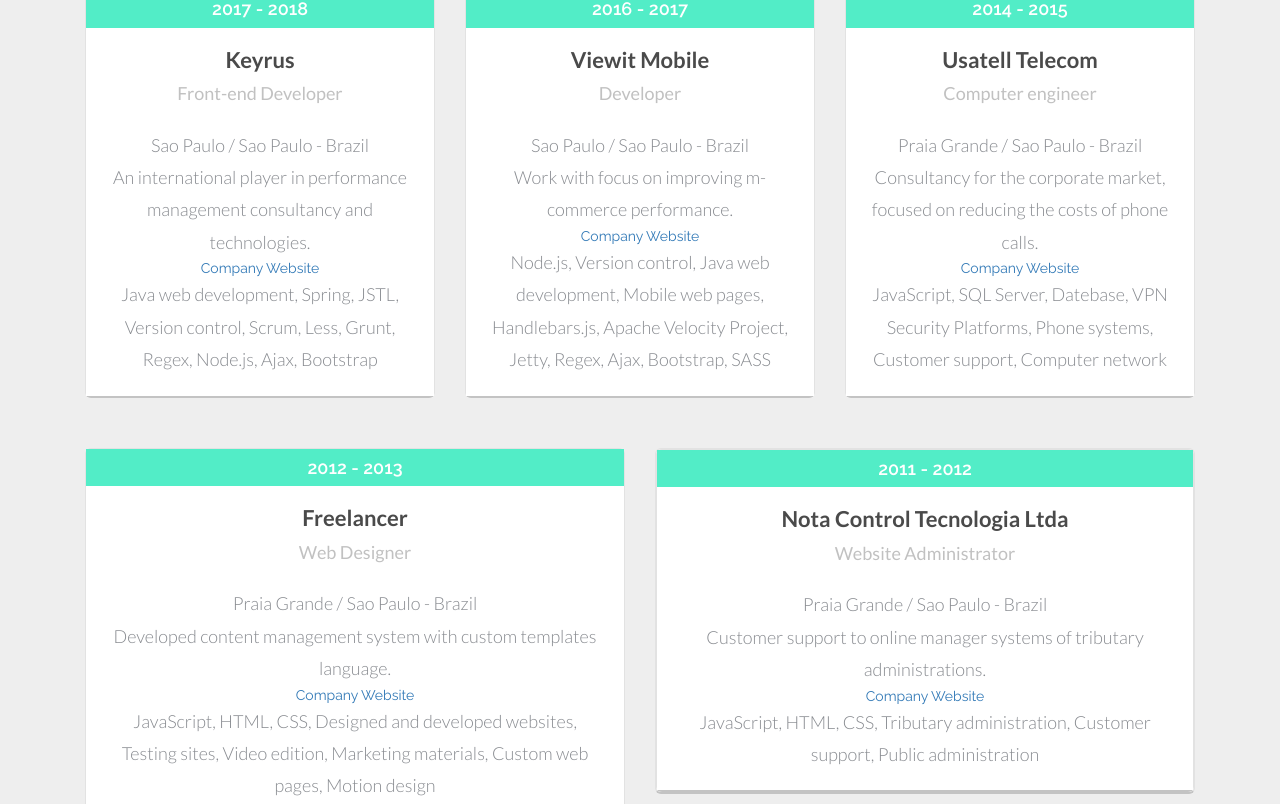
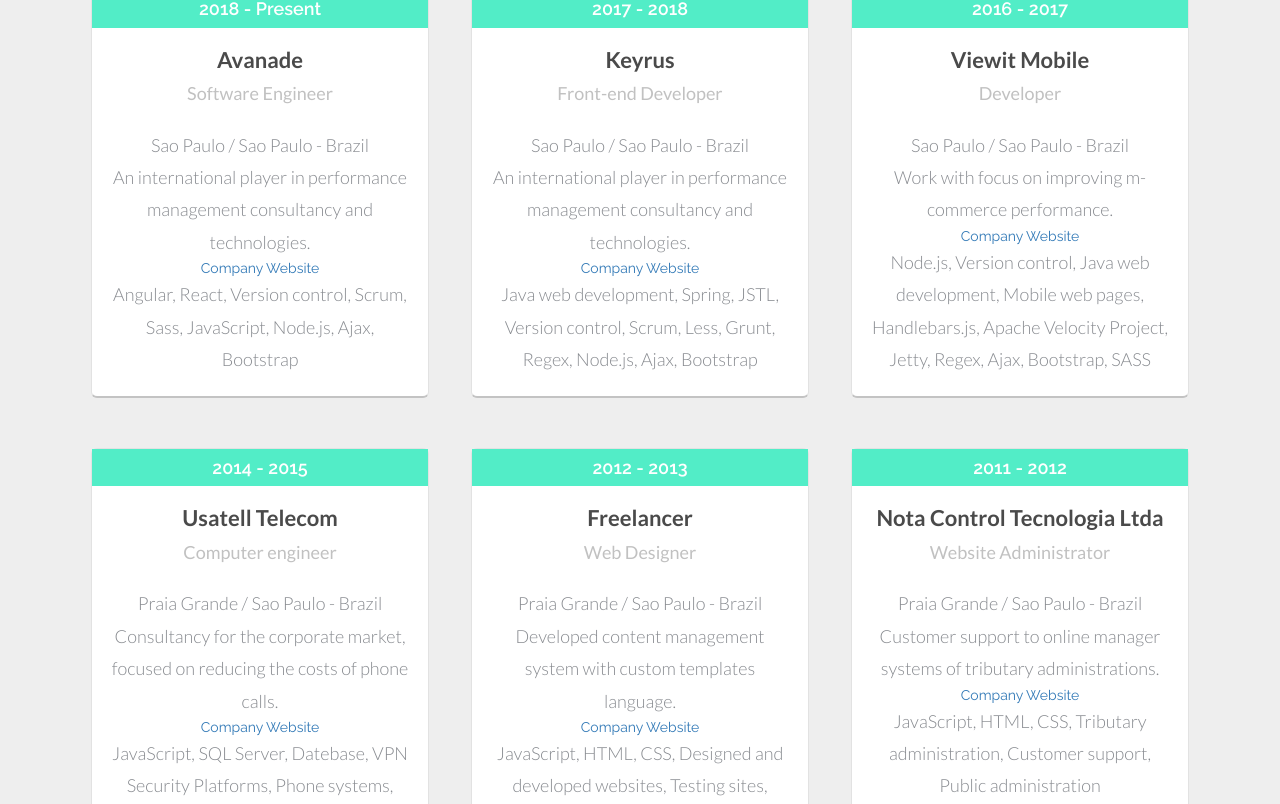
Before and after one commit to diegochagas/diegochagas.github.io, a React (Create React App) app: page / in a window 1280 px wide. Shown: the part 2916-3720 px from the top of the page. Built offline with nearby package versions, Linux system fonts and the light colour scheme.

Commit message:
Change semantic to HTML5 and update function to show job list

```diff
--- a/src/App.js
+++ b/src/App.js
@@ -17,7 +17,7 @@
 class App extends Component {
   render() {
     return (
-      <div className="App">
+      <article>
         <Header/>
         <About/>
         <Skills/>
@@ -27,7 +27,7 @@
         <Contact/>
         <Resume/>
         <Footer/>
-      </div>
+      </article>
     );
   }
 }
--- a/src/components/about.js
+++ b/src/components/about.js
@@ -14,7 +14,7 @@
 
 	render(){
 		return(
-			<div className="about-me">
+			<section className="about-me">
 				<div className="about text-center" id="about">
 					<div className="container">
 						<h3>ABOUT ME</h3>
@@ -39,7 +39,7 @@
 					</div>
 				</div>
 				<div className="about-back"></div>
-			</div>
+			</section>
 		);
 	}
 }
--- a/src/components/contact.js
+++ b/src/components/contact.js
@@ -3,7 +3,7 @@
 
 export default function Contact(){
 	return(
-		<div className="contact-div">
+		<section className="contact-div">
 			<div className="contact" id="contact">
 				<div className="container">
 					<div className="contact-info text-center">
@@ -27,6 +27,6 @@
 				</div>
 			</div>
 			<div className="footer-top"></div>
-		</div>
+		</section>
 	);
 }
--- a/src/components/portfolio.js
+++ b/src/components/portfolio.js
@@ -23,7 +23,7 @@
 
 	render(){
 		return(
-			<div className="gallery-section text-center" id="portfolio">
+			<section className="gallery-section text-center" id="portfolio">
 				<div className="container">
 					<h3>PORTFOLIO</h3>
 					<div className="strip text-center"><img src={iconPort} alt="icon portfolio"/></div>
@@ -39,7 +39,7 @@
 						</div>
 					</div>
 				</div>
-			</div>
+			</section>
 		);
 	}
 }
--- a/src/components/resume.js
+++ b/src/components/resume.js
@@ -3,7 +3,7 @@
 
 export default function Resume(){
 	return(
-		<div className="resume text-center">
+		<section className="resume text-center">
 			<div className="container">
 				<div className="strip text-center">
 					<a href="https://docs.google.com/document/d/1MNtyoAhvLY5H_Sy8gfAwZgpaMJ4dlOln7Nftb9InOw8/" target="_blank" rel="noopener noreferrer"><img src={iconDown} alt="icon download"/></a>
@@ -12,6 +12,6 @@
 					<a href="https://docs.google.com/document/d/1MNtyoAhvLY5H_Sy8gfAwZgpaMJ4dlOln7Nftb9InOw8/" target="_blank" rel="noopener noreferrer">Download My Resume</a>
 				</div>
 			</div>
-		</div>
+		</section>
 	);
 }
--- a/src/components/skills.js
+++ b/src/components/skills.js
@@ -2,7 +2,6 @@
 import iconSkill from "../images/skill.png";
 
 export default class Skills extends Component {
-
   renderSkill(name, value){
     const percentage = `${value}%`;
     return(
@@ -13,8 +12,7 @@
         <div className="col-md-8">
           <div className="progress">
             <span className="progress-percent">{percentage}</span>
-						<progress className="progress-bar" value={value} max="100">
-						</progress>
+            <progress className="progress-bar" value={value} max="100"></progress>
           </div>
         </div>
       </div>
@@ -23,7 +21,7 @@
 
   render(){
     return(
-			<div className="skill">
+      <section className="skill">
         <div className="skills text-center">
           <div className="container">
             <h3>SKILLS</h3>
@@ -48,12 +46,12 @@
                 {this.renderSkill("Premiere", "80")}
                 {this.renderSkill("After Effects", "60")}
               </div>
-							<div className="clearfix"> </div>
+              <div className="clearfix"></div>
             </div>
           </div>
         </div>
         <div className="skill-back"></div>
-			</div>
+      </section>
     );
   }
 }
--- a/src/components/work.js
+++ b/src/components/work.js
@@ -2,55 +2,41 @@
 import iconWork from "../images/work.png";
 
 export default class Work extends Component{
-	renderJobs(beginYear, endYear, company, role, local, description, url, tools){
+  render(){
+    const jobs = [
+      {beginYear: "2018", endYear: "Present", company: "Avanade", role: "Software Engineer", local: "Sao Paulo / Sao Paulo - Brazil", description: "An international player in performance management consultancy and technologies.", url: "https://www.avanade.com/en", tools: "Angular, React, Version control, Scrum, Sass, JavaScript, Node.js, Ajax, Bootstrap"},
+      {beginYear: "2017", endYear: "2018", company: "Keyrus", role: "Front-end Developer", local: "Sao Paulo / Sao Paulo - Brazil", description: "An international player in performance management consultancy and technologies.", url: "http://www.keyrus.com/", tools: "Java web development, Spring, JSTL, Version control, Scrum, Less, Grunt, Regex, Node.js, Ajax, Bootstrap"},
+      {beginYear: "2016", endYear: "2017", company: "Viewit Mobile", role: "Developer", local: "Sao Paulo / Sao Paulo - Brazil", description: "Work with focus on improving m-commerce performance.", url: "http://www.viewit.com.br/", tools: "Node.js, Version control, Java web development, Mobile web pages, Handlebars.js, Apache Velocity Project, Jetty, Regex, Ajax, Bootstrap, SASS"},
+      {beginYear: "2014", endYear: "2015", company: "Usatell Telecom", role: "Computer engineer", local: "Praia Grande / Sao Paulo - Brazil", description: "Consultancy for the corporate market, focused on reducing the costs of phone calls.", url: "http://www.usatell.com.br/usatell/", tools: "JavaScript, SQL Server, Datebase, VPN Security Platforms, Phone systems, Customer support, Computer network"},
+      {beginYear: "2012", endYear: "2013", company: "Freelancer", role: "Web Designer", local: "Praia Grande / Sao Paulo - Brazil", description: "Developed content management system with custom templates language.", url: "https://www.freelancer.co.nz/", tools: "JavaScript, HTML, CSS, Designed and developed websites, Testing sites, Video edition, Marketing materials, Custom web pages, Motion design"},
+      {beginYear: "2011", endYear: "2012", company: "Nota Control Tecnologia Ltda", role: "Website Administrator", local: "Praia Grande / Sao Paulo - Brazil", description: "Customer support to online manager systems of tributary administrations.", url: "https://www.notacontrol.com.br/", tools: "JavaScript, HTML, CSS, Tributary administration, Customer support, Public administration"}
+    ];
+
 		return(
-			<div className="work-grid">
-				<h3>{`${beginYear} - ${endYear}`}</h3>
-				<div className="work-grid-info">
-					<h4>{company}</h4>
-					<h5>{role}</h5>
-					<p>{local}</p>
-					<p>{description}</p>
-					<a href={url} target="_blank" rel="noopener noreferrer">Company Website</a>
-					<p>{tools}</p>
-				</div>
-			</div>
-		);
-	}
-
-	render(){
-		return(
-			<div className="work text-center">
+			<section className="work text-center">
 				<div className="container">
 					<div className="work-info">
 						<h3>WORK EXPERIENCE</h3>
 					</div>
 					<div className="strip text-center"><img src={iconWork} alt="icon work"/></div>
 					<div className="work-grids">
-						<div className="col-md-4 w-grid">
-							{this.renderJobs("2017", "2018", "Keyrus", "Front-end Developer", "Sao Paulo / Sao Paulo - Brazil", "An international player in performance management consultancy and technologies.", "http://www.keyrus.com/", "Java web development, Spring, JSTL, Version control, Scrum, Less, Grunt, Regex, Node.js, Ajax, Bootstrap")}
-						</div>
-						<div className="col-md-4 w-grid">
-							{this.renderJobs("2016", "2017", "Viewit Mobile", "Developer", "Sao Paulo / Sao Paulo - Brazil", "Work with focus on improving m-commerce performance.", "http://www.viewit.com.br/", "Node.js, Version control, Java web development, Mobile web pages, Handlebars.js, Apache Velocity Project, Jetty, Regex, Ajax, Bootstrap, SASS")}
-						</div>
-						<div className="col-md-4 w-grid">
-							{this.renderJobs("2014", "2015", "Usatell Telecom", "Computer engineer", "Praia Grande / Sao Paulo - Brazil", "Consultancy for the corporate market, focused on reducing the costs of phone calls.", "http://www.usatell.com.br/usatell/", "JavaScript, SQL Server, Datebase, VPN Security Platforms, Phone systems, Customer support, Computer network")}
-						</div>
-						<div className="clearfix"></div>
-					</div>
-					<div className="work-grids">
-						<div className="col-md-6 w-grid">
-							{this.renderJobs("2012", "2013", "Freelancer", "Web Designer", "Praia Grande / Sao Paulo - Brazil", "Developed content management system with custom templates language.", "https://www.freelancer.co.nz/", "JavaScript, HTML, CSS, Designed and developed websites, Testing sites, Video edition, Marketing materials, Custom web pages, Motion design")}
-						</div>
-						<div className="col-md-6 w-grid">
-							<div className="work-grid">
-								{this.renderJobs("2011", "2012", "Nota Control Tecnologia Ltda", "Website Administrator", "Praia Grande / Sao Paulo - Brazil", "Customer support to online manager systems of tributary administrations.", "https://www.notacontrol.com.br/", "JavaScript, HTML, CSS, Tributary administration, Customer support, Public administration")}
-							</div>
-						</div>
-						<div className="clearfix"></div>
+            {jobs.map(job => {
+              return (
+                <div className="work-grid">
+                  <h3>{`${job.beginYear} - ${job.endYear}`}</h3>
+                  <div className="work-grid-info">
+                    <h4>{job.company}</h4>
+                    <h5>{job.role}</h5>
+                    <p>{job.local}</p>
+                    <p>{job.description}</p>
+                    <a href={job.url} target="_blank" rel="noopener noreferrer">Company Website</a>
+                    <p>{job.tools}</p>
+                  </div>
+                </div>
+            )})}
 					</div>
 				</div>
-			</div>
+			</section>
 		);
 	}
 }
--- a/src/styles/work.scss
+++ b/src/styles/work.scss
@@ -13,6 +13,19 @@
 }
 .work-grids {
   margin-top: 50px;
+  display: flex;
+  flex-wrap: wrap;
+  justify-content: space-around;
+}
+
+.work-grid {
+  background:white;
+  //margin: 0px 15px;
+  margin-bottom: 50px;
+}
+
+.work-grid p {
+  max-width: 300px;
 }
 .work-grid h3{
   margin:0;
@@ -23,7 +36,6 @@
   font-weight: 600;
 }
 .work-grid-info {
-background:#ffffff;
   padding: 20px 18px;
 }
 .work-grid-info h4{
```
Also changed, not shown: src/components/education.js (+4 -4 lines). Lines whose indentation alone changed are shown as unchanged.
